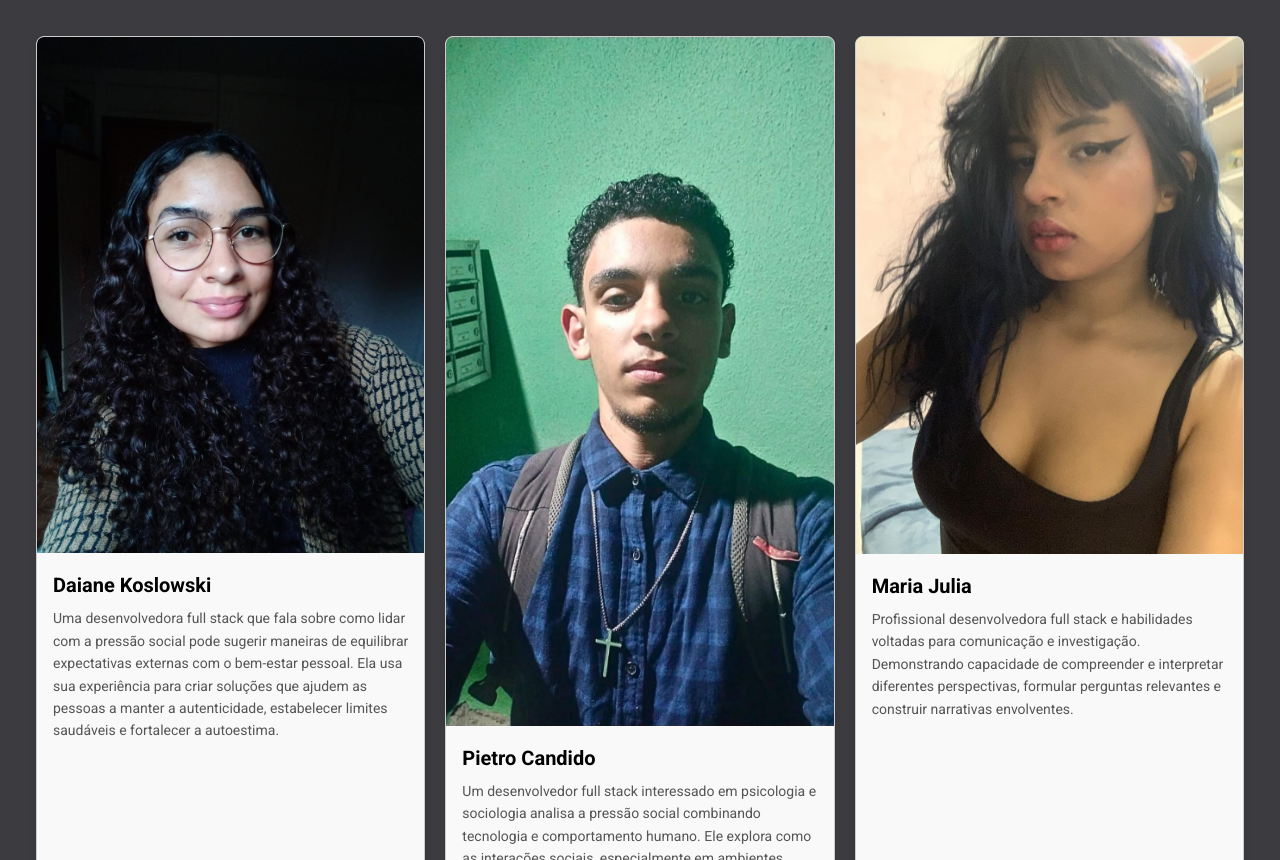
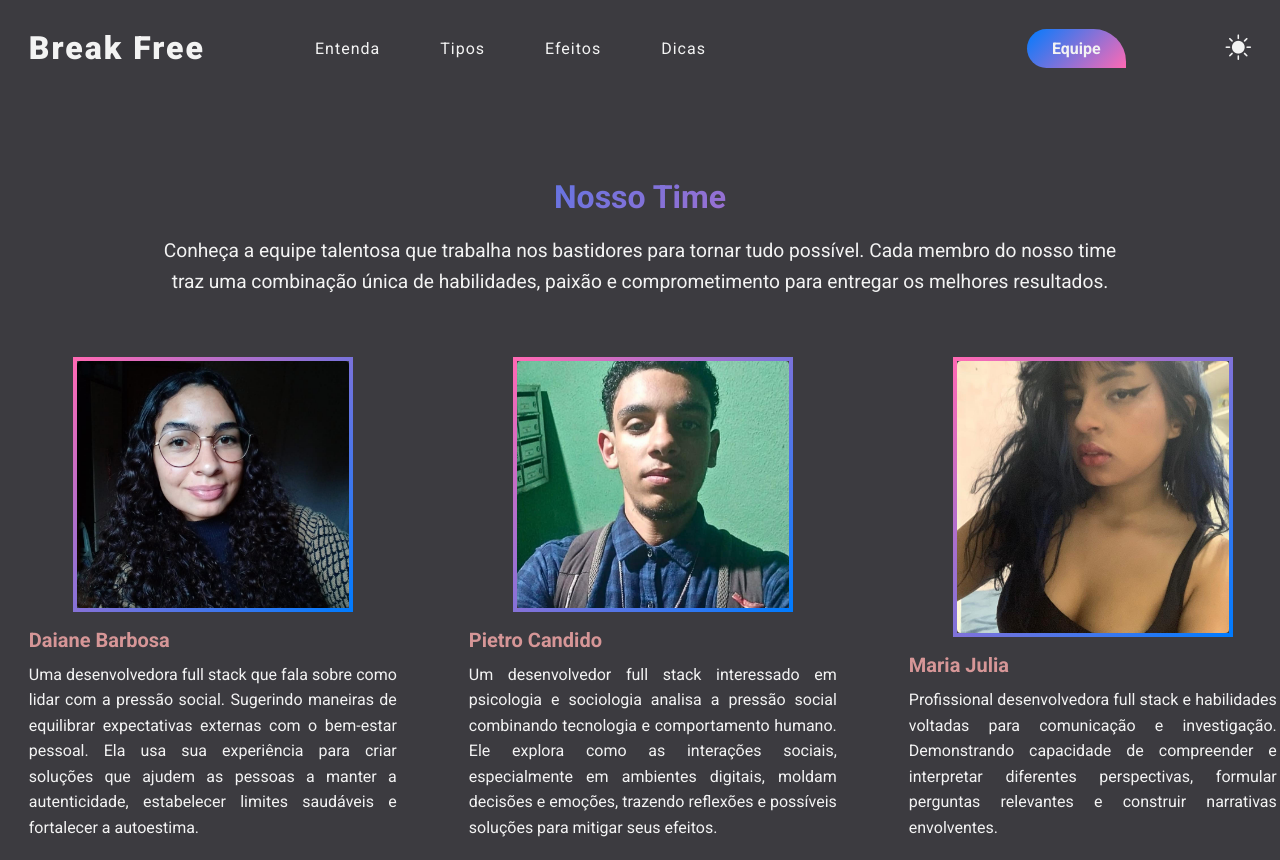
Before and after one commit to DaihSeven/BreakFree-ProjetoFinalM2, a plain HTML site: page pages/team.html in a window 1280 px wide. Shown: the top 860 px of the page. Drawn offline with nearby package versions, Linux system fonts and the light colour scheme.

Commit message:
:ok_hand: revisão geral 1.0

```diff
--- a/pages/team.html
+++ b/pages/team.html
@@ -15,14 +15,47 @@
     <title>Break Free</title>
 </head>
 <body >
-    <header>
+  <header>
+    <div class="header-left">
+      <a href="../index.html" class="logo">Break Free</a>
+      <button class="menu-toggle" aria-label="Abrir menu" onclick="toggleMenu()">☰</button>
+      <ul class="nav">
+        <li><a href="./understand.html">Entenda</a></li>
+        <!--O QUE É PRESSÃO SOCIAL-->
+        <li><a href="./types.html">Tipos</a></li>
+        <!--TIPOS DE PRESSÃO-->
+        <li><a href="./efects.html">Efeitos</a></li>
+        <!--EFEITOS DA PRESSÃO SOCIAL-->
+        <li><a href="./tips.html">Dicas</a></li>
+        <!--COMO LIDAR COM A PRESSÃO SOCIAL-->
+      </ul>
+    </div>
+    <div class="header-right">
+      <a href="./team.html" class="signin">Equipe</a
+      ><!--PÁGINA DOS INTEGRANTES DA EQUIPE-->
+      <a href="#" class="icon-light" onclick="toggleLightDark();"
+        ><i class="bi bi-sun-fill"></i
+      ></a>
+      <a href="#" class="icon-dark" onclick="toggleLightDark();"
+        ><i class="bi bi-moon-fill"></i
+      ></a>
+    </div>
+  </header>
+  <main>
+    <section class="team-intro">
+      <h2 id="gradient-text">Nosso Time</h2>
+      <p>
+          Conheça a equipe talentosa que trabalha nos bastidores para tornar tudo possível. Cada membro do nosso time traz uma combinação única de habilidades, paixão e comprometimento para entregar os melhores resultados.
+      </p>
+  </section>
+  <br>
       <div class="container">
         <!-- Card 1 -->
         <div class="card">
         <img src="../images/dai.jpg" alt="Imagem 1">
         <div class="content">
-        <h3>Daiane Koslowski</h3>
-        <p>Uma desenvolvedora full stack que fala sobre como lidar com a pressão social pode sugerir maneiras de equilibrar expectativas externas com o bem-estar pessoal. Ela usa sua experiência para criar soluções que ajudem as pessoas a manter a autenticidade, estabelecer limites saudáveis e fortalecer a autoestima.</p>
+        <h3>Daiane Barbosa</h3>
+        <p>Uma desenvolvedora full stack que fala sobre como lidar com a pressão social. Sugerindo maneiras de equilibrar expectativas externas com o bem-estar pessoal. Ela usa sua experiência para criar soluções que ajudem as pessoas a manter a autenticidade, estabelecer limites saudáveis e fortalecer a autoestima.</p>
         </div>
         </div>
 
@@ -67,10 +100,11 @@
         <img src="../images/damaris.jpg" alt="Imagem 6">
         <div class="content">
         <h3>Damaris Fernandez<h3>
-        <p>Uma desenvolvedora full stack que fala sobre saúde mental e suas consequências explora como a tecnologia afeta o bem-estar psicológico. Ela aborda temas como estresse, ansiedade e burnout, e propõe soluções digitais para ajudar as pessoas a cuidar da saúde mental e equilibrar o uso da tecnologia.</p>
+        <p>Uma desenvolvedora full stack que fala sobre saúde mental e suas consequências. Explora como a tecnologia afeta o bem-estar psicológico e aborda temas como estresse, ansiedade e burnout, e propõe soluções para ajudar as pessoas a cuidar da saúde mental e equilibrar o uso da tecnologia.</p>
         </div>
         </div>
         </div>
-
+  </main>
+  <script src="../script.js"></script>
 </body>
 </html>
--- a/styles/team.css
+++ b/styles/team.css
@@ -1,28 +1,81 @@
 /* Estilo do container principal */
+:root {
+    --dark: #3c3b40;
+    --light: #f3f3f3;
+    --primary: #d69697;
+    --primaryHover: #b44a60;
+    --second: #0080ff;
+    --secondHover: #0051ff;
+  }
+
+main {
+    gap: 1.25rem; /*ajeitar os gaps*/
+    padding-top: 10%;
+}
+
+.team-intro {
+    text-align: center; /* Centraliza o conteúdo */
+    padding: 40px 20px; /* Espaçamento interno */
+    background-color: transparent; /* Fundo suave */
+    font-family: "Roboto", sans-serif;
+    max-width: 80%; /* Largura máxima */
+    margin: 0 auto; /* Centraliza a seção */
+    color: var(--light);
+}
+
+body.light p {
+    color: var(--dark);
+}
+
+.team-intro p {
+    font-size: 1.2em; /* Tamanho do texto */
+    line-height: 1.6; /* Altura da linha para legibilidade */
+}
+
+#gradient-text {
+    background: linear-gradient(135deg, #007BFF, #FF69B4); /* Define o gradiente */
+    -webkit-background-clip: text; /* Define o clipe para o texto */
+    -webkit-text-fill-color: transparent; /* Torna o texto transparente para mostrar o gradiente */
+    font-size: 2em; /* Ajuste do tamanho da fonte */
+    font-weight: bold; /* Deixa o texto em negrito */
+    text-align: center; /* Centraliza o texto */
+    margin-bottom: 20px; /* Espaçamento abaixo */
+}
+
 .container {
     display: grid;
     grid-template-columns: repeat(3, 1fr); /* 3 colunas */
-    gap: 20px; /* Espaçamento entre os cards */
-    margin: 20px;
-    }
+    gap: 40px; /* Espaçamento entre os cards */
+    margin: 0;
+}
 
     /* Estilo de cada card */
-    .card {
-    border: 1px solid #ccc;
-    border-radius: 8px;
-    overflow: hidden;
-    background: #f9f9f9;
-    box-shadow: 0 4px 6px rgba(0, 0, 0, 0.1);
+.card {
+        overflow: hidden;
+        background: transparent;
+        width: 400px; /* Ajuste conforme necessário */
+        height: 500px; /* Ajuste conforme necessário */
+        display: flex;
+        flex-direction: column;
+        justify-content: space-between;
+        align-items: center;
     }
 
     /* Estilo da imagem */
-    .card img {
-    width: 100%;
-    height: auto;
+.card img {
+        width: 70%;
+        height: 60%; /* Mantém a proporção */
+        object-fit: cover;
+        overflow: hidden;
+        border: 4px solid transparent; /* Define a espessura inicial da borda */
+        border-image: linear-gradient(135deg, #FF69B4, #007BFF) 1; /* Aplica o gradiente */
+        border-radius: 8px; /* Bordas arredondadas */
+        box-sizing: border-box; /* Inclui bordas no tamanho total */
     }
 
+
     /* Estilo do conteúdo */
-    .card .content {
+.card .content {
     padding: 16px;
     }
 
@@ -30,13 +83,16 @@
     .card h3 {
     margin: 0 0 10px;
     font-size: 20px;
+    color: var(--primary);
     }
 
     /* Estilo da descrição */
     .card p {
-    font-size: 14px;
-    color: #555;
+    font-size: 16px;
+    color: var(--light);
     line-height: 1.6;
+    font-weight: 400;
+    text-align: justify;
     }
 
     /* Tornar responsivo */
--- a/styles/tips.css
+++ b/styles/tips.css
@@ -44,6 +44,15 @@ h1 {
     font-size: 1.5rem;
 }
 
+#title-star {
+    font-size: 1.8rem;
+}
+
+#text-star {
+    font-weight: 500;
+    font-size: larger;
+}
+
 h3 {
     font-size: 1.25rem;
 }
@@ -58,7 +67,7 @@ h1, h3 {
 p {
     color: var(--light);
     text-align:center;
-    font-size: 1rem; /* Define o tamanho do texto do <h3> para 24px */
+    font-size: 1.1rem; /* Define o tamanho do texto do <h3> para 24px */
     font-weight: 400; /* Peso leve válido */
 }
 
```
Also changed, not shown: pages/tips.html (+2 -2 lines), pages/types.html (+2 -1 lines), styles/history.css (+22 -0 lines).
